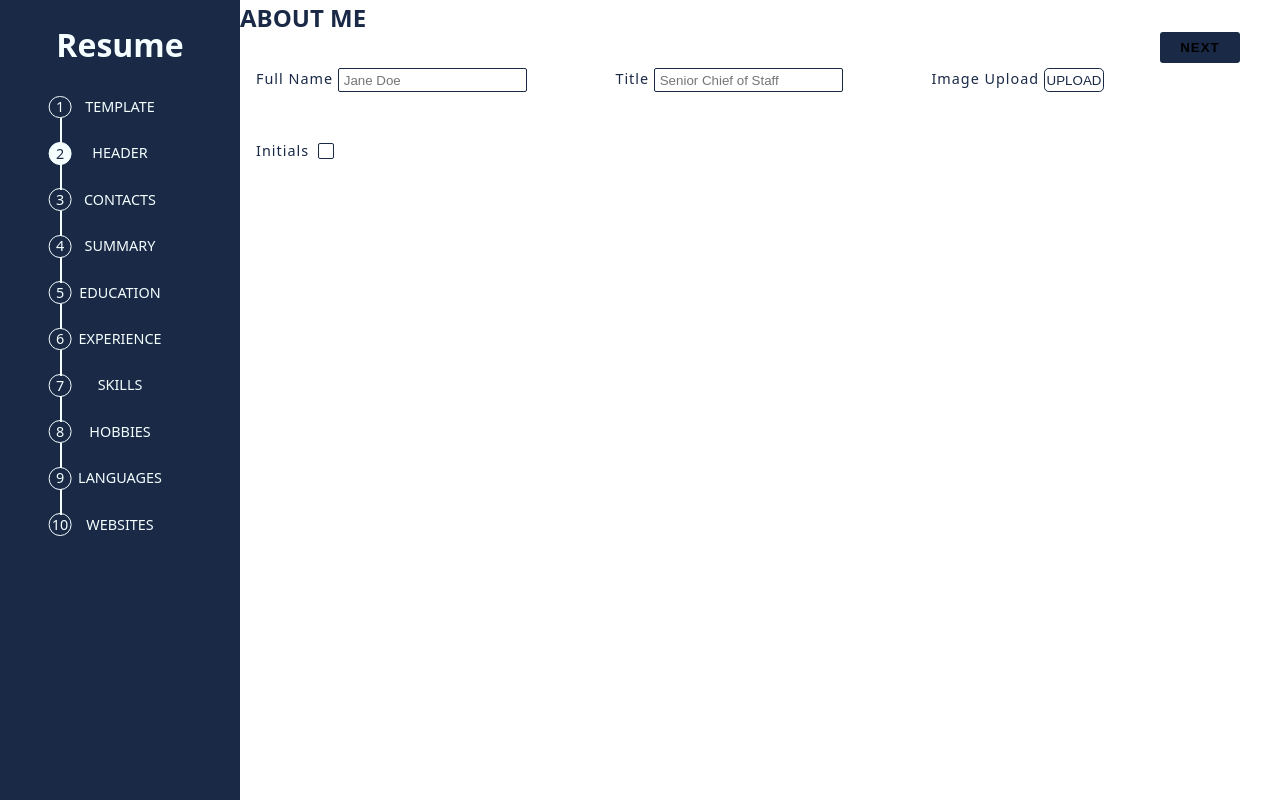
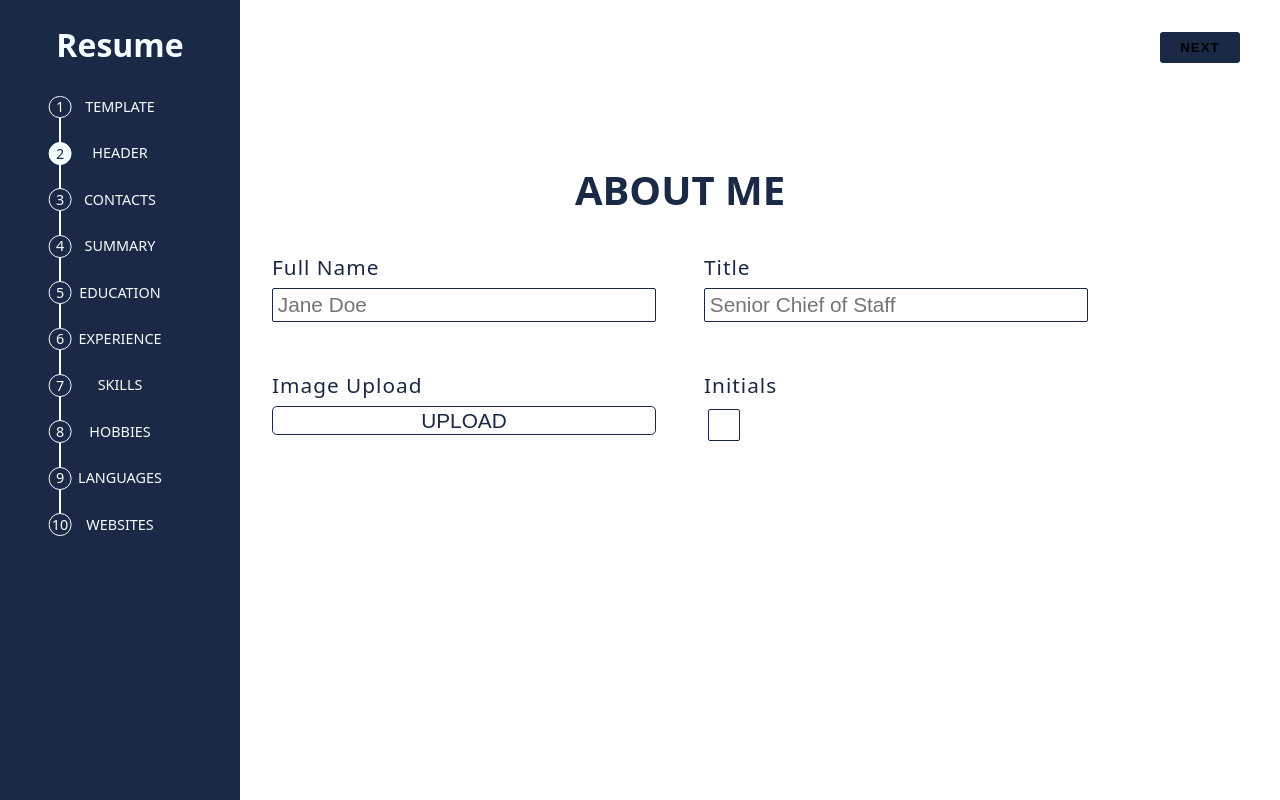
Before and after one commit to mickewasowski/cv-template, a React (Vite) app: page / in a window 1280 px wide. Both pictures are taken after a click on the element "HEADER". Built offline with nearby package versions, Linux system fonts and the light colour scheme.

Commit message:
header form initial styling

```diff
--- a/src/forms/styles/HeaderForm.scss
+++ b/src/forms/styles/HeaderForm.scss
@@ -14,6 +14,7 @@
     >div {
       display: flex;
       gap: 0.3rem;
+      flex-direction: column;
     }
   }
 
--- a/src/pages/styles/HomePage.scss
+++ b/src/pages/styles/HomePage.scss
@@ -21,6 +21,10 @@
         height: 2rem;
         text-transform: uppercase;
         font-size: 0.9rem;
+
+        &:hover {
+          cursor: pointer;
+        }
 
         &:before {
           position: absolute;
@@ -46,11 +50,11 @@
 
         &:after {
           position: absolute;
-          left: 25%;
+          left: 24.7%;
           top: 85%;
           content: '';
           width: 2px;
-          height: 1.6rem;
+          height: 1.55rem;
           background-color: var(--blueish-white);
         }
 
@@ -71,17 +75,23 @@
     width: calc(100% - 25rem);
     height: 100%;
 
-    .TemplateForm, .HeaderForm,
+    .HeaderForm,
     .ContactsForm, .SummaryForm,
     .EducationSummary, .ExperienceSummary,
     .SkillsForm, .HobbiesForm,
     .LanguagesForm, .WebsitesForm {
-      max-width: 100%;
+      margin-top: 10rem;
+      padding: 0 1rem;
+
+      h1 {
+        text-align: center;
+        font-size: 2.5rem;
+      }
     }
 
     form {
-      display: flex;
-      flex-wrap: wrap;
+      display: grid;
+      grid-template-columns: 1fr 1fr;
       gap: 3rem;
       padding: 1rem;
     }
@@ -92,6 +102,8 @@
       border-radius: 2px;
       padding: 0 0.3rem;
       color: var(--dark-purple);
+      height: 2rem;
+      font-size: 1.3rem;
 
       &:focus {
         outline: none;
@@ -107,6 +119,7 @@
       border-radius: 0.3rem;
       text-transform: uppercase;
       padding: 0.1rem;
+      font-size: 1.3rem;
 
       &:hover {
         cursor: pointer;
@@ -137,8 +150,8 @@
       -webkit-appearance: none;
       -moz-appearance: none;
       background-color: var(--white);
-      width: 1rem;
-      height: 1rem;
+      width: 2rem;
+      height: 2rem;
       position: relative;
 
       &:hover {
@@ -159,7 +172,7 @@
     }
 
     label {
-      font-size: 0.9rem;
+      font-size: 1.3rem;
       text-transform: capitalize;
       letter-spacing: 1px;
     }
@@ -175,6 +188,7 @@
   &__buttons-bar {
     width: 10rem;
     height: 100%;
+    margin-left: auto;
     display: flex;
     justify-content: center;
     align-items: start;
```
